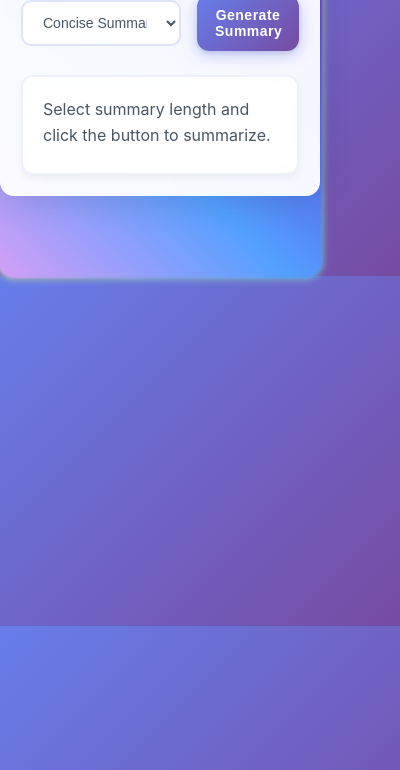
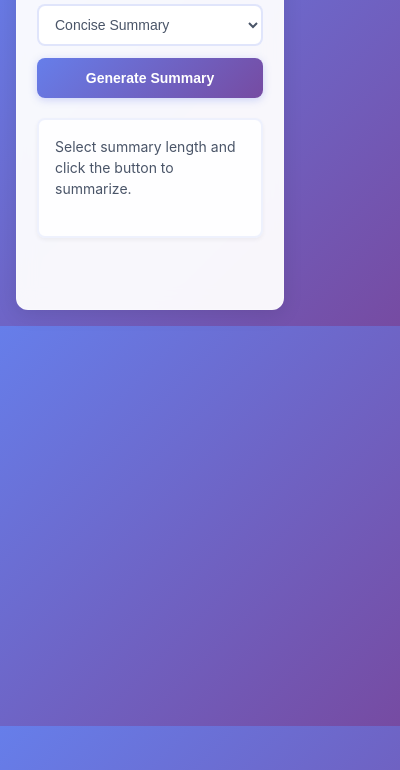
Before and after one commit to Saradhii/quick-read, a browser extension: page popup.html in a window 400 px wide. Shown: the part 74-844 px from the top of the page. Drawn offline with Linux system fonts and the light colour scheme.

Commit message:
Update popup.html

```diff
--- a/popup.html
+++ b/popup.html
@@ -9,81 +9,21 @@
 
     body {
       font-family: 'Inter', -apple-system, BlinkMacSystemFont, 'Segoe UI', Roboto, sans-serif;
-      width: 320px;
-      padding: 0;
+      width: 300px;
+      height: 400px;
+      padding: 16px;
       margin: 0;
-      position: relative;
-      overflow: hidden;
       background: linear-gradient(135deg, #667eea 0%, #764ba2 100%);
-      min-height: 350px;
+      color: #333;
     }
 
-    /* Magical Beaming Border Animation */
-    body::before {
-      content: '';
-      position: absolute;
-      top: -2px;
-      left: -2px;
-      right: -2px;
-      bottom: -2px;
-      z-index: -1;
-      background: linear-gradient(
-        45deg,
-        #ff6b6b, #4ecdc4, #45b7d1, #96ceb4, #feca57, #ff9ff3, #54a0ff, #5f27cd
-      );
-      background-size: 400% 400%;
-      animation: magicalBeam 4s ease-in-out infinite;
-      border-radius: 16px;
-      filter: blur(1px);
-    }
-
-    /* Secondary glow effect */
-    body::after {
-      content: '';
-      position: absolute;
-      top: -4px;
-      left: -4px;
-      right: -4px;
-      bottom: -4px;
-      z-index: -2;
-      background: linear-gradient(
-        -45deg,
-        #ff6b6b, #4ecdc4, #45b7d1, #96ceb4, #feca57, #ff9ff3, #54a0ff, #5f27cd
-      );
-      background-size: 400% 400%;
-      animation: magicalBeam 4s ease-in-out infinite reverse;
-      border-radius: 18px;
-      filter: blur(3px);
-      opacity: 0.7;
-    }
-
-    @keyframes magicalBeam {
-      0%, 100% {
-        background-position: 0% 50%;
-      }
-      25% {
-        background-position: 100% 0%;
-      }
-      50% {
-        background-position: 100% 100%;
-      }
-      75% {
-        background-position: 0% 100%;
-      }
-    }
-
-    /* Content wrapper with glassmorphism effect */
-    .content-wrapper {
+    .container {
+      background: rgba(255, 255, 255, 0.95);
+      backdrop-filter: blur(10px);
+      border-radius: 12px;
       padding: 20px;
-      background: rgba(255, 255, 255, 0.95);
-      backdrop-filter: blur(20px);
-      border-radius: 14px;
-      position: relative;
-      z-index: 1;
       height: 100%;
-      box-shadow:
-        0 8px 32px rgba(0, 0, 0, 0.1),
-        inset 0 1px 0 rgba(255, 255, 255, 0.8);
+      box-shadow: 0 4px 20px rgba(0, 0, 0, 0.1);
       border: 1px solid rgba(255, 255, 255, 0.2);
     }
 
@@ -93,67 +33,52 @@
       -webkit-text-fill-color: transparent;
       background-clip: text;
       text-align: center;
-      margin: 0 0 24px 0;
-      font-size: 20px;
+      margin: 0 0 20px 0;
+      font-size: 18px;
       font-weight: 700;
-      letter-spacing: -0.5px;
     }
 
     #controls {
       display: flex;
-      justify-content: space-between;
-      align-items: center;
-      margin-bottom: 24px;
-      gap: 16px;
+      flex-direction: column;
+      gap: 12px;
+      margin-bottom: 20px;
     }
 
-    /* Modern gradient button with hover effects */
+    select#summaryLength {
+      padding: 10px 12px;
+      border-radius: 8px;
+      border: 2px solid rgba(102, 126, 234, 0.2);
+      font-size: 14px;
+      background: white;
+      color: #4a5568;
+      font-weight: 500;
+      cursor: pointer;
+      transition: all 0.3s ease;
+      outline: none;
+    }
+
+    select#summaryLength:focus {
+      border-color: #667eea;
+      box-shadow: 0 0 0 3px rgba(102, 126, 234, 0.1);
+    }
+
     button#summarizeButton {
-      background: linear-gradient(135deg, #667eea 0%, #764ba2 50%, #667eea 100%);
-      background-size: 200% 200%;
+      background: linear-gradient(135deg, #667eea 0%, #764ba2 100%);
       color: white;
       border: none;
-      padding: 12px 18px;
-      border-radius: 12px;
+      padding: 12px 16px;
+      border-radius: 8px;
       cursor: pointer;
       font-size: 14px;
       font-weight: 600;
-      transition: all 0.3s cubic-bezier(0.4, 0, 0.2, 1);
-      box-shadow:
-        0 4px 15px rgba(102, 126, 234, 0.4),
-        0 2px 4px rgba(0, 0, 0, 0.1);
-      position: relative;
-      overflow: hidden;
-      letter-spacing: 0.5px;
-    }
-
-    /* Button shine effect */
-    button#summarizeButton::before {
-      content: '';
-      position: absolute;
-      top: 0;
-      left: -100%;
-      width: 100%;
-      height: 100%;
-      background: linear-gradient(
-        90deg,
-        transparent,
-        rgba(255, 255, 255, 0.3),
-        transparent
-      );
-      transition: left 0.5s;
+      transition: all 0.3s ease;
+      box-shadow: 0 2px 8px rgba(102, 126, 234, 0.3);
     }
 
     button#summarizeButton:hover {
-      background-position: right center;
-      transform: translateY(-2px);
-      box-shadow:
-        0 8px 25px rgba(102, 126, 234, 0.6),
-        0 4px 8px rgba(0, 0, 0, 0.15);
-    }
-
-    button#summarizeButton:hover::before {
-      left: 100%;
+      transform: translateY(-1px);
+      box-shadow: 0 4px 12px rgba(102, 126, 234, 0.4);
     }
 
     button#summarizeButton:active {
@@ -161,66 +86,34 @@
     }
 
     button#summarizeButton:disabled {
-      background: linear-gradient(135deg, #e2e8f0 0%, #cbd5e0 100%);
+      background: #e2e8f0;
       cursor: not-allowed;
       transform: none;
-      box-shadow: 0 2px 4px rgba(0, 0, 0, 0.1);
+      box-shadow: none;
       color: #a0aec0;
     }
 
-    button#summarizeButton:disabled::before {
-      display: none;
-    }
-
-    /* Modern select dropdown */
-    select#summaryLength {
-      padding: 12px 16px;
-      border-radius: 10px;
-      border: 2px solid rgba(102, 126, 234, 0.2);
-      font-size: 14px;
-      background: rgba(255, 255, 255, 0.8);
-      backdrop-filter: blur(10px);
-      color: #4a5568;
-      font-weight: 500;
-      cursor: pointer;
-      transition: all 0.3s ease;
-      outline: none;
-      min-width: 160px;
-    }
-
-    select#summaryLength:focus {
-      border-color: #667eea;
-      box-shadow: 0 0 0 3px rgba(102, 126, 234, 0.1);
-    }
-
-    select#summaryLength:hover {
-      border-color: rgba(102, 126, 234, 0.4);
-    }
-
-    /* Animated loader with gradient */
     #loader {
       display: none;
-      padding: 20px;
+      padding: 16px;
       text-align: center;
       color: #667eea;
-      background: linear-gradient(135deg, rgba(102, 126, 234, 0.1) 0%, rgba(118, 75, 162, 0.1) 100%);
-      border-radius: 12px;
-      margin-bottom: 20px;
+      background: rgba(102, 126, 234, 0.1);
+      border-radius: 8px;
+      margin-bottom: 16px;
       border: 1px solid rgba(102, 126, 234, 0.2);
-      position: relative;
-      overflow: hidden;
     }
 
     .loader-content {
       display: flex;
       align-items: center;
       justify-content: center;
-      gap: 12px;
+      gap: 10px;
     }
 
     .spinner {
-      width: 20px;
-      height: 20px;
+      width: 16px;
+      height: 16px;
       border: 2px solid rgba(102, 126, 234, 0.3);
       border-top: 2px solid #667eea;
       border-radius: 50%;
@@ -229,12 +122,12 @@
 
     .dots {
       display: flex;
-      gap: 4px;
+      gap: 3px;
     }
 
     .dot {
-      width: 6px;
-      height: 6px;
+      width: 4px;
+      height: 4px;
       background: #667eea;
       border-radius: 50%;
       animation: bounce 1.4s ease-in-out infinite both;
@@ -260,52 +153,25 @@
       }
     }
 
-    #loader::before {
-      content: '';
-      position: absolute;
-      top: 0;
-      left: -100%;
-      width: 100%;
-      height: 100%;
-      background: linear-gradient(
-        90deg,
-        transparent,
-        rgba(102, 126, 234, 0.2),
-        transparent
-      );
-      animation: loaderShine 2s infinite;
-    }
-
-    /* Modern summary container */
     #summary {
-      margin-top: 16px;
       border: 2px solid rgba(102, 126, 234, 0.1);
-      padding: 20px;
-      min-height: 100px;
-      background: rgba(255, 255, 255, 0.7);
-      backdrop-filter: blur(10px);
-      border-radius: 12px;
-      box-shadow:
-        0 4px 6px rgba(0, 0, 0, 0.05),
-        inset 0 1px 0 rgba(255, 255, 255, 0.8);
+      padding: 16px;
+      min-height: 120px;
+      background: rgba(255, 255, 255, 0.8);
+      border-radius: 8px;
+      box-shadow: 0 2px 4px rgba(0, 0, 0, 0.05);
       transition: all 0.3s ease;
     }
 
     #summary:hover {
       border-color: rgba(102, 126, 234, 0.2);
-      box-shadow:
-        0 8px 15px rgba(0, 0, 0, 0.1),
-        inset 0 1px 0 rgba(255, 255, 255, 0.8);
     }
 
     #summary p {
-      margin: 0 0 12px 0;
-      line-height: 1.6;
+      margin: 0 0 10px 0;
+      line-height: 1.5;
       color: #4a5568;
-    }
-
-    #summary p:first-child {
-      margin-top: 0;
+      font-size: 14px;
     }
 
     #summary p:last-child {
@@ -313,42 +179,24 @@
     }
 
     #summary ul {
-      padding-left: 20px;
+      padding-left: 16px;
       margin: 0;
     }
 
     #summary li {
-      margin-bottom: 12px;
-      line-height: 1.6;
+      margin-bottom: 8px;
+      line-height: 1.5;
       color: #4a5568;
+      font-size: 14px;
     }
 
     #summary li:last-child {
       margin-bottom: 0;
     }
-
-    /* Subtle animations for content */
-    .content-wrapper > * {
-      animation: fadeInUp 0.6s ease-out forwards;
-      opacity: 0;
-      transform: translateY(20px);
-    }
-
-    .content-wrapper > *:nth-child(1) { animation-delay: 0.1s; }
-    .content-wrapper > *:nth-child(2) { animation-delay: 0.2s; }
-    .content-wrapper > *:nth-child(3) { animation-delay: 0.3s; }
-    .content-wrapper > *:nth-child(4) { animation-delay: 0.4s; }
-
-    @keyframes fadeInUp {
-      to {
-        opacity: 1;
-        transform: translateY(0);
-      }
-    }
   </style>
 </head>
 <body>
-  <div class="content-wrapper">
+  <div class="container">
     <h3>Quick Read</h3>
 
     <div id="controls">
@@ -362,7 +210,7 @@
     <div id="loader">
       <div class="loader-content">
         <div class="spinner"></div>
-        <span>Analyzing content...</span>
+        <span>Analyzing content</span>
         <div class="dots">
           <div class="dot"></div>
           <div class="dot"></div>
```
